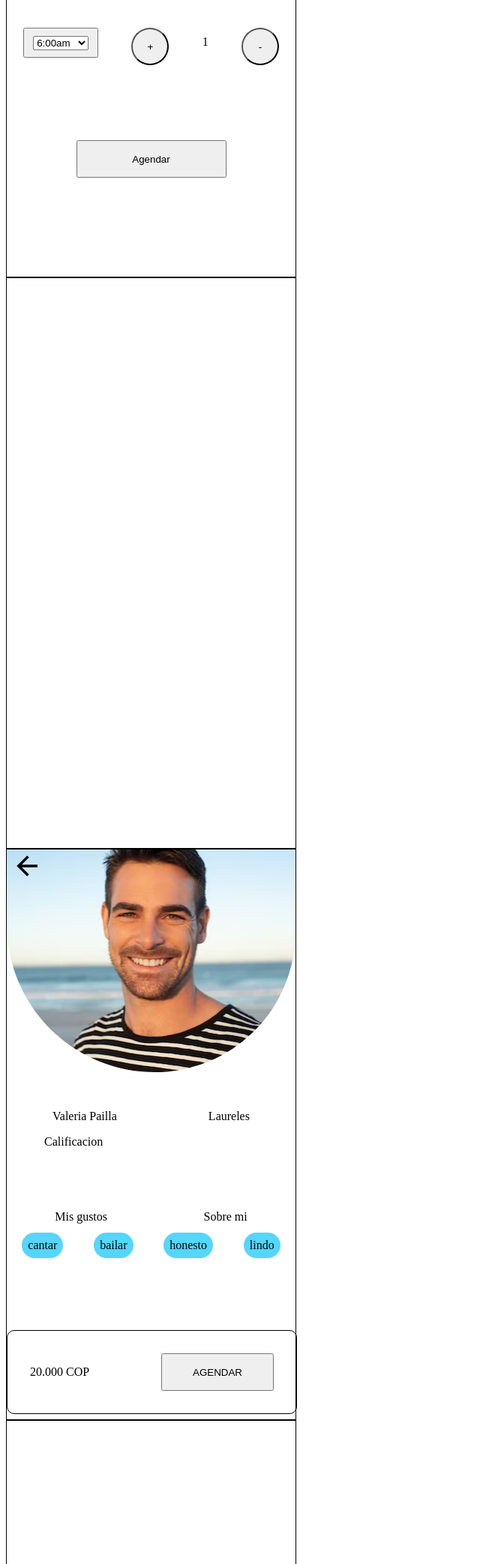
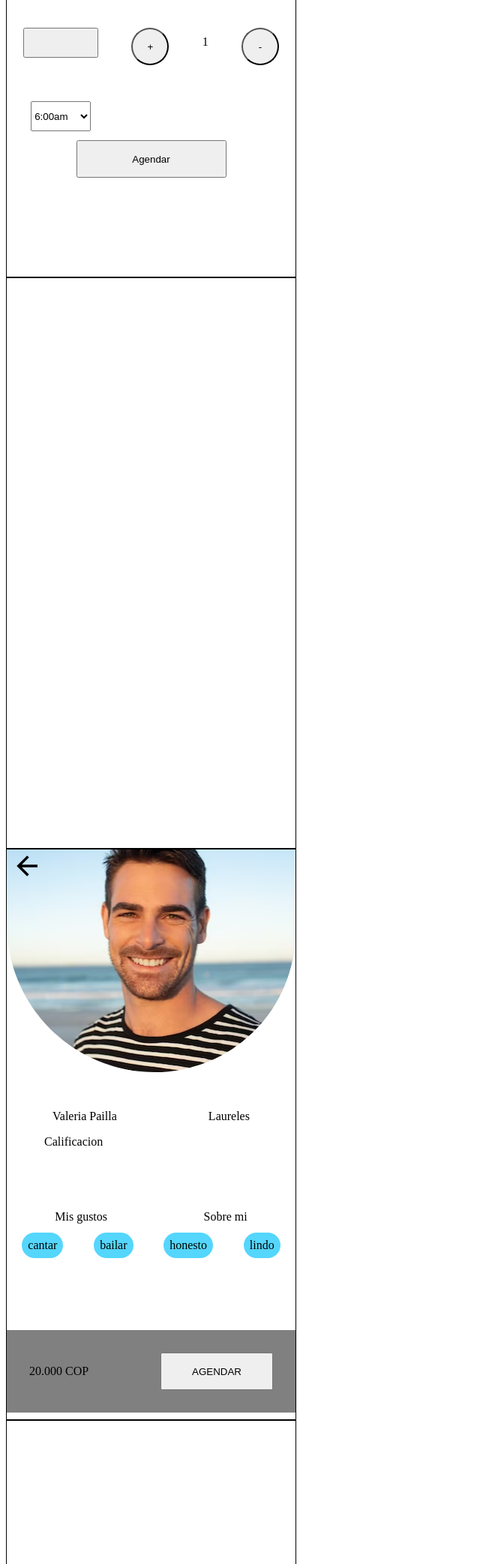
Before and after one commit to Joseale58/Walkies, a website built with Parcel: page dev/index.html in a window 1280 px wide. Shown: the part 400-2486 px from the top of the page at 75% size, without its empty margins (0-640 px from the left). Built offline with nearby package versions, Linux system fonts and the light colour scheme.

Commit message:
correcion de vista login

```diff
--- a/dev/css/vista3.scss
+++ b/dev/css/vista3.scss
@@ -66,9 +66,7 @@
     flex-direction: row;
     row-gap: 10rem;
     justify-content: space-between;
-    border-radius: 10px;
-    border:1px solid black;
-
+    background: gray;
 }
 
 
--- a/dev/css/vista5.scss
+++ b/dev/css/vista5.scss
@@ -47,8 +47,12 @@ table {
 .hora_agrupacion {
   display: flex;
   justify-content: space-around;
-
   p {
     margin-top: 100px;
   }
+  select{
+    margin-top:95px;
+    height: 40px;
+    width: 80px;
   }
+}
```
Lines whose indentation alone changed are shown as unchanged.
